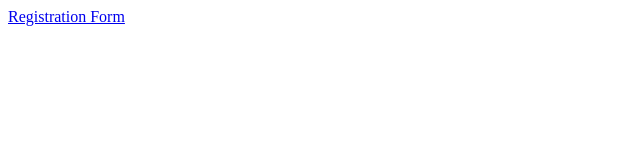
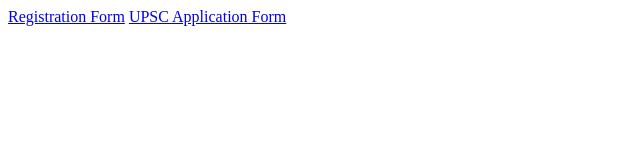
Before and after one commit to hdwarapu-mss/hdwarapu-mss, a plain HTML site: page index.html in a window 1280 px wide. Shown: the whole page, without its empty margins (0-640 px from the left). Drawn offline with Linux system fonts and the light colour scheme.

Commit message:
Update index.html

```diff
--- a/index.html
+++ b/index.html
@@ -1 +1,2 @@
 <a href="https://hdwarapu-mss.github.io/hdwarapu-mss/registration-form/index.html">Registration Form</a>
+<a href="https://hdwarapu-mss.github.io/hdwarapu-mss/UPSC%20Application%20Form/index.html">UPSC Application Form</a>
```
